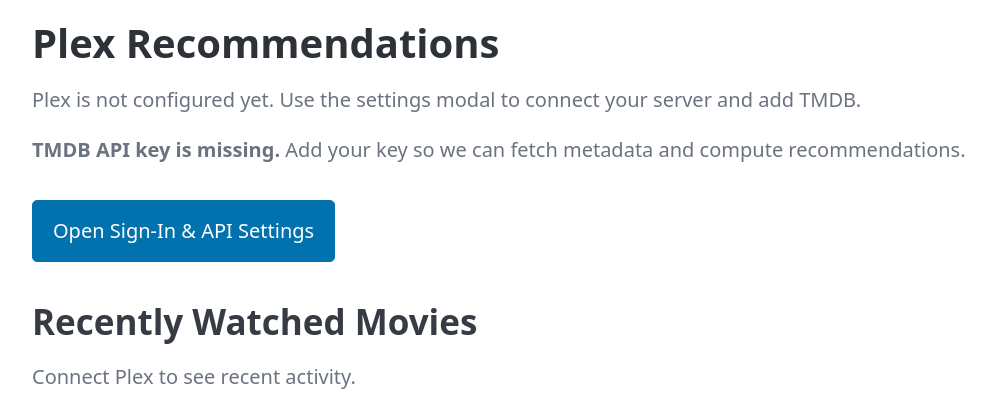
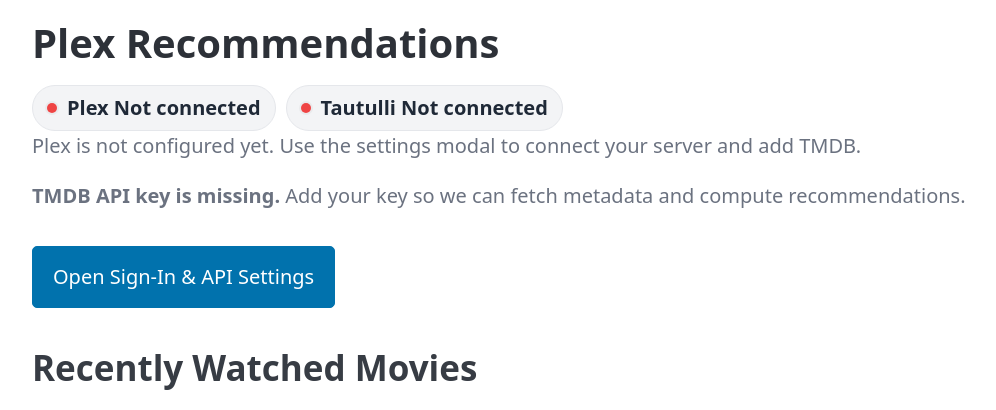
Before and after one commit to tyighter/plexrecengine, a FastAPI app: page / in a window 1280 px wide. Shown: the top 410 px of the page, without its empty margins (8-1004 px from the left). Run offline with FastAPI, Linux system fonts and the light colour scheme; parts of the project's set-up code (start-up, migrations or seed data) failed here and were passed over; some libraries are stand-ins or nearby versions.

Commit message:
Add connection status badges for Plex and Tautulli

```diff
--- a/app/web/templates/dashboard.html
+++ b/app/web/templates/dashboard.html
@@ -74,6 +74,41 @@
             visibility: visible;
             transform: translateY(0);
         }
+        .connection-badges {
+            display: flex;
+            flex-wrap: wrap;
+            gap: 0.5rem;
+            align-items: center;
+            margin-top: 0.5rem;
+        }
+        .status-pill {
+            display: inline-flex;
+            align-items: center;
+            gap: 0.5rem;
+            padding: 0.35rem 0.7rem;
+            border-radius: 999px;
+            background: #f3f4f6;
+            color: #1f2937;
+            border: 1px solid #e5e7eb;
+            font-weight: 600;
+        }
+        .status-dot {
+            width: 10px;
+            height: 10px;
+            border-radius: 50%;
+            display: inline-block;
+            background: #d1d5db;
+            box-shadow: 0 0 0 2px rgba(0,0,0,0.04);
+        }
+        .status-pill.connected .status-dot {
+            background: #16a34a;
+        }
+        .status-pill.pending .status-dot {
+            background: #f59e0b;
+        }
+        .status-pill.disconnected .status-dot {
+            background: #ef4444;
+        }
     </style>
 </head>
 <body>
@@ -82,6 +117,16 @@
         <div class="header-actions">
             <div>
                 <h1>Plex Recommendations</h1>
+                <div class="connection-badges" aria-label="Connection status">
+                    <span id="plex-status" class="status-pill {{ 'connected' if settings.is_plex_configured else 'disconnected' }}" aria-live="polite">
+                        <span class="status-dot" aria-hidden="true"></span>
+                        <span id="plex-status-text">Plex {{ 'Connected' if settings.is_plex_configured else 'Not connected' }}</span>
+                    </span>
+                    <span id="tautulli-status" class="status-pill {{ 'connected' if settings.is_tautulli_configured else 'disconnected' }}" aria-live="polite">
+                        <span class="status-dot" aria-hidden="true"></span>
+                        <span id="tautulli-status-text">Tautulli {{ 'Connected' if settings.is_tautulli_configured else 'Not connected' }}</span>
+                    </span>
+                </div>
                 {% if settings.is_plex_configured %}
                 <p>Signed into Plex at {{ settings.plex_base_url }}. Build recommendations on demand or when the webhook is called after a watch.</p>
                 <p class="muted">Using movie library <strong>{{ settings.plex_movie_library }}</strong> and TV library <strong>{{ settings.plex_show_library }}</strong>.</p>
@@ -247,6 +292,30 @@
     const recentShowsEl = document.getElementById('recent-shows');
     const initialMovies = {{ movies | tojson }};
     const initialShows = {{ shows | tojson }};
+    const plexStatusPill = document.getElementById('plex-status');
+    const plexStatusText = document.getElementById('plex-status-text');
+    const tautulliStatusPill = document.getElementById('tautulli-status');
+    const tautulliStatusText = document.getElementById('tautulli-status-text');
+
+    function setConnectionStatus(pill, textEl, state, label) {
+        if (!pill || !textEl) return;
+        pill.classList.remove('connected', 'disconnected', 'pending');
+        pill.classList.add(state);
+        textEl.textContent = label;
+    }
+
+    setConnectionStatus(
+        plexStatusPill,
+        plexStatusText,
+        isPlexConfigured ? 'connected' : 'disconnected',
+        `Plex ${isPlexConfigured ? 'Connected' : 'Not connected'}`,
+    );
+    setConnectionStatus(
+        tautulliStatusPill,
+        tautulliStatusText,
+        isTautulliConfigured ? 'connected' : 'disconnected',
+        `Tautulli ${isTautulliConfigured ? 'Connected' : 'Not connected'}`,
+    );
 
     function renderCards(container, items) {
         container.innerHTML = '';
@@ -491,27 +560,33 @@
                     if (data.status === 'authorized') {
                         clearInterval(pollInterval);
                         statusEl.innerHTML = `Connected to ${data.serverName || 'Plex'} at <code>${data.baseUrl}</code>. Choose your libraries below, then reload the page to start generating recommendations.`;
+                        setConnectionStatus(plexStatusPill, plexStatusText, 'connected', `Plex Connected${data.baseUrl ? ` · ${data.baseUrl}` : ''}`);
                         showLibraries(data.libraries);
                         fetchTautulliUsers();
                     } else if (data.status === 'invalid') {
                         clearInterval(pollInterval);
                         statusEl.textContent = 'Sign-in link is no longer valid. Please start again.';
+                        setConnectionStatus(plexStatusPill, plexStatusText, 'disconnected', 'Plex Not connected');
                     } else if (data.status === 'expired') {
                     clearInterval(pollInterval);
                     statusEl.textContent = 'Sign-in expired. Please start again.';
+                    setConnectionStatus(plexStatusPill, plexStatusText, 'disconnected', 'Plex Not connected');
                 } else if (data.status === 'error') {
                     clearInterval(pollInterval);
                     statusEl.textContent = 'There was an error completing Plex sign-in. Please try again.';
+                    setConnectionStatus(plexStatusPill, plexStatusText, 'disconnected', 'Plex Not connected');
                 }
             } catch (err) {
                 clearInterval(pollInterval);
                 statusEl.textContent = 'Unable to check Plex login status.';
+                setConnectionStatus(plexStatusPill, plexStatusText, 'disconnected', 'Plex Not connected');
             }
         }, 1500);
     }
 
     startButton?.addEventListener('click', async () => {
         statusEl.textContent = 'Requesting Plex sign-in link...';
+        setConnectionStatus(plexStatusPill, plexStatusText, 'pending', 'Plex Connecting...');
         try {
             const response = await fetch('/api/plex/login/start', { method: 'POST' });
             const data = await response.json();
@@ -543,6 +618,7 @@
             if (!response.ok) {
                 const error = await response.json();
                 tautulliStatus.textContent = error?.detail || 'Unable to save Tautulli settings.';
+                setConnectionStatus(tautulliStatusPill, tautulliStatusText, 'disconnected', 'Tautulli Not connected');
                 return;
             }
             tautulliStatus.textContent = 'Saved Tautulli settings. Reload to apply changes.';
@@ -552,9 +628,14 @@
             if (tautulliUsersSection) {
                 tautulliUsersSection.hidden = false;
             }
+            const tautulliLabel = tautulliAddressInput?.value
+                ? `Tautulli Connected · ${tautulliAddressInput.value}`
+                : 'Tautulli Connected';
+            setConnectionStatus(tautulliStatusPill, tautulliStatusText, 'connected', tautulliLabel);
             fetchTautulliUsers();
         } catch (err) {
             tautulliStatus.textContent = 'Failed to save Tautulli settings.';
+            setConnectionStatus(tautulliStatusPill, tautulliStatusText, 'disconnected', 'Tautulli Not connected');
         }
     });
 
```
